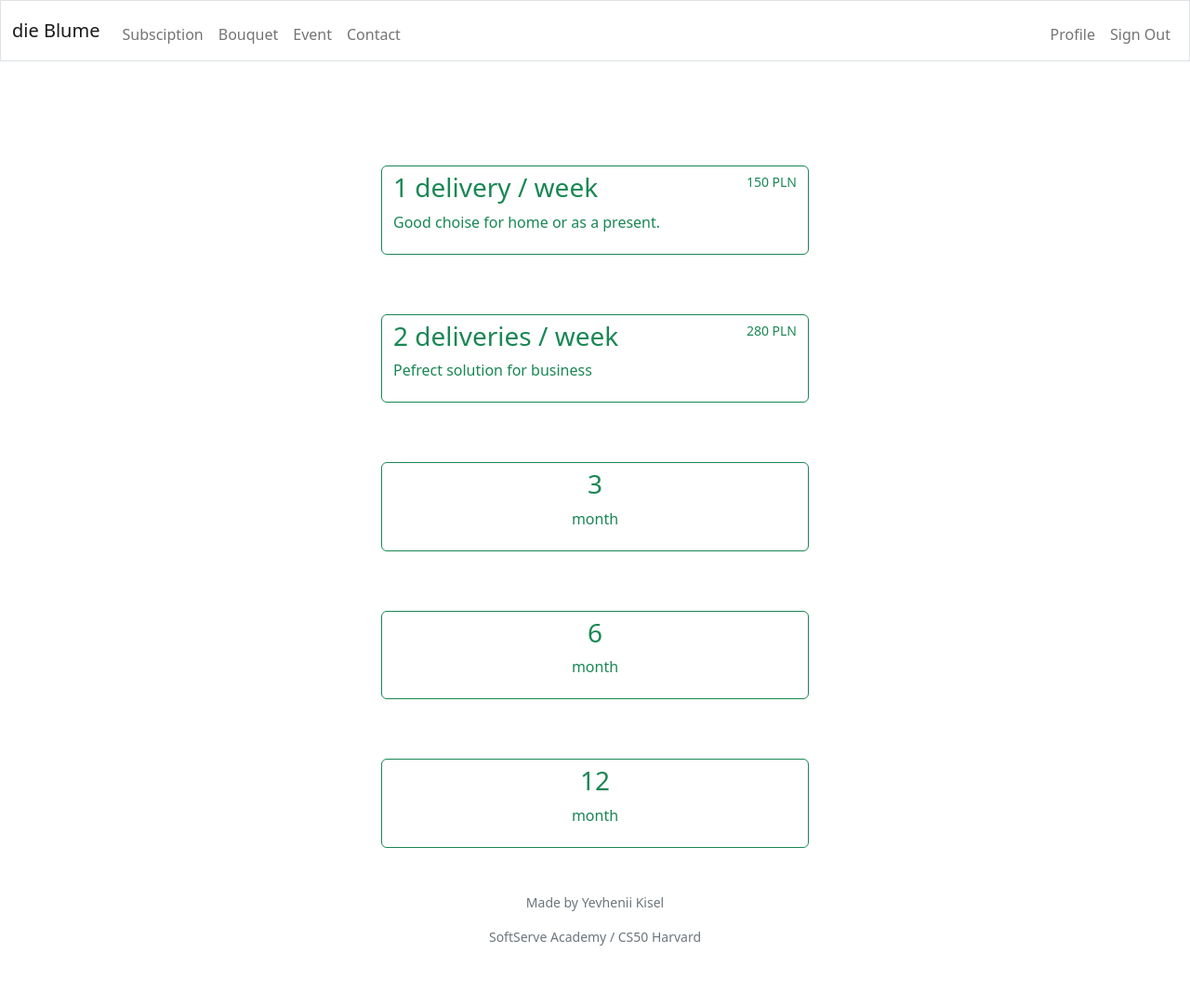
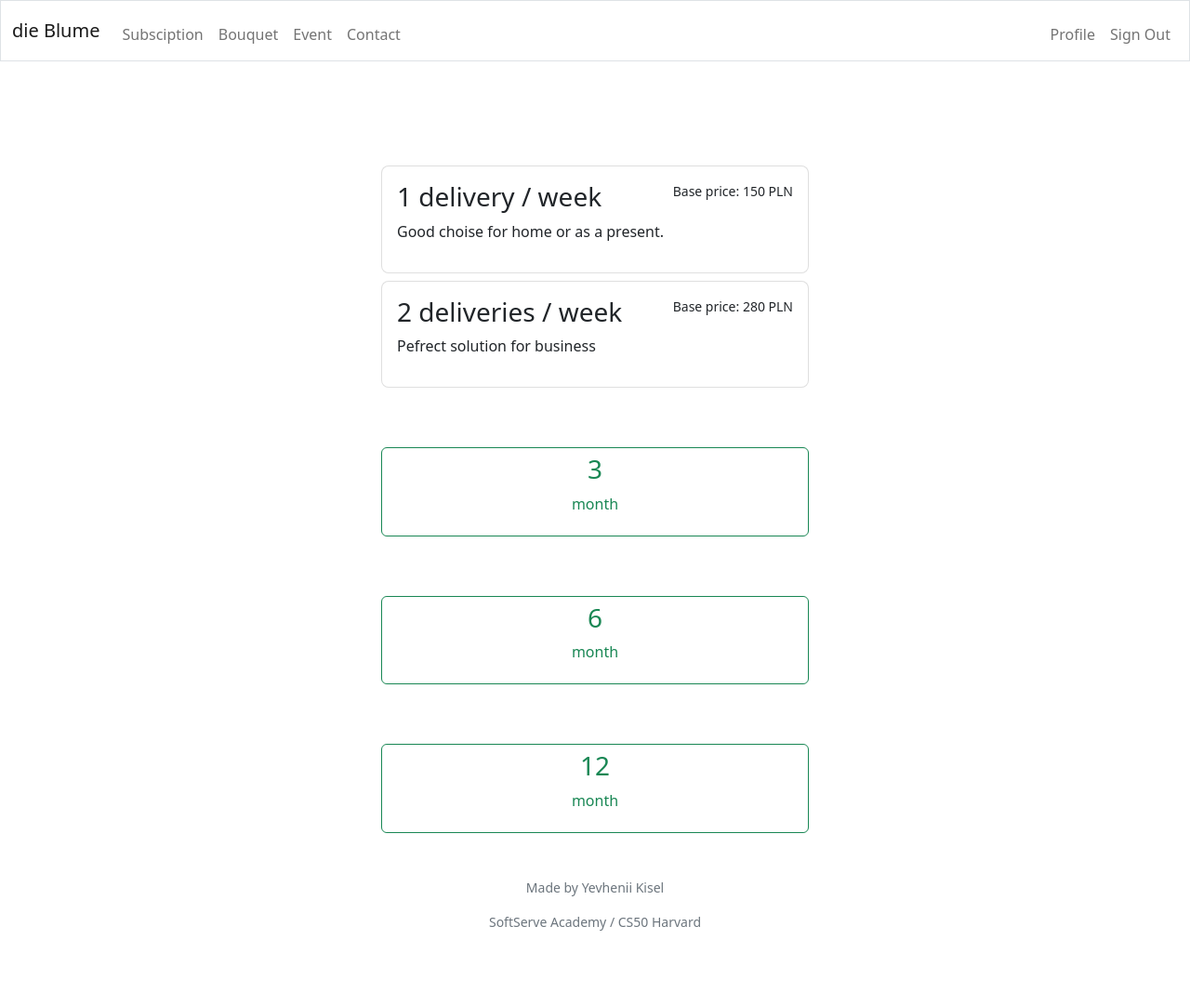
Before and after one commit to YevheniiKisel/Final_project, a Flask app: page /subscription in a window 1280 px wide. Shown: the whole page at 93% size. After the commit the page ends 1001 px from the top, so only its background shows below. Run offline with Flask 2, Linux system fonts and the light colour scheme; a user stored in the database is signed in.

Commit message:
Frequency section done

```diff
--- a/project/static/subscription.css
+++ b/project/static/subscription.css
@@ -26,7 +26,7 @@
 }
 .list-group-item-check:checked + .list-group-item {
   color: #fff;
-  background-color: var(--bs-blue);
+  background-color: var(--bs-green);
 }
 .list-group-item-check[disabled] + .list-group-item,
 .list-group-item-check:disabled + .list-group-item {
@@ -59,3 +59,7 @@
   filter: none;
   opacity: .5;
 }
+
+.leftAlign {
+  text-align: left;
+}
--- a/project/templates/subscription1.html
+++ b/project/templates/subscription1.html
@@ -13,29 +13,25 @@
                 <!-- first step -->
                 <div class="step step-1">
                     <!-- section with frequensy (delivery / per week)-->
-                    <div>
+                    <div class="list-group list-group-checkable d-grid gap-2 border-0 w-auto">
                         <!-- first radio button <1 per week> -->
-                        <div class="list-group">
-                            <input type="radio" name="perWeek" id="1perWeek" class="list-group-item-check pe-none" value="1">
-                            <label class="btn btn-outline-success" for="1perWeek">
-                                <div class="d-flex justify-content-between w-100">
-                                    <h3>1 delivery / week</h3>
-                                    <small>150 PLN</small>
-                                </div>
-                                <p style="text-align:left;">Good choise for home or as a present.</p>
-                            </label>
-                        </div>
+                        <input type="radio" name="perWeek" id="1perWeek" class="list-group-item-check pe-none" value="1">
+                        <label class="list-group-item rounded-3 py-3" for="1perWeek">
+                            <div class="d-flex justify-content-between w-100">
+                                <h3>1 delivery / week</h3>
+                                <small>Base price: 150 PLN</small>
+                            </div>
+                            <p class="leftAlign">Good choise for home or as a present.</p>
+                        </label>
                         <!-- second radio button <2 per week>-->
-                        <div class="list-group">
                             <input type="radio" name="perWeek" id="2perWeek" class="list-group-item-check pe-none" value="2">
-                            <label class="btn btn-outline-success" for="2perWeek">
+                            <label class="list-group-item rounded-3 py-3" for="2perWeek">
                                 <div class="d-flex justify-content-between w-100">
                                     <h3>2 deliveries / week</h3>
-                                    <small>280 PLN</small>
+                                    <small>Base price: 280 PLN</small>
                                 </div>
-                                <p style="text-align:left;">Pefrect solution for business</p>
+                                <p class="leftAlign">Pefrect solution for business</p>
                             </label>
-                        </div>
                     </div>
 
                     <!-- section with duration (how many month)-->
```
